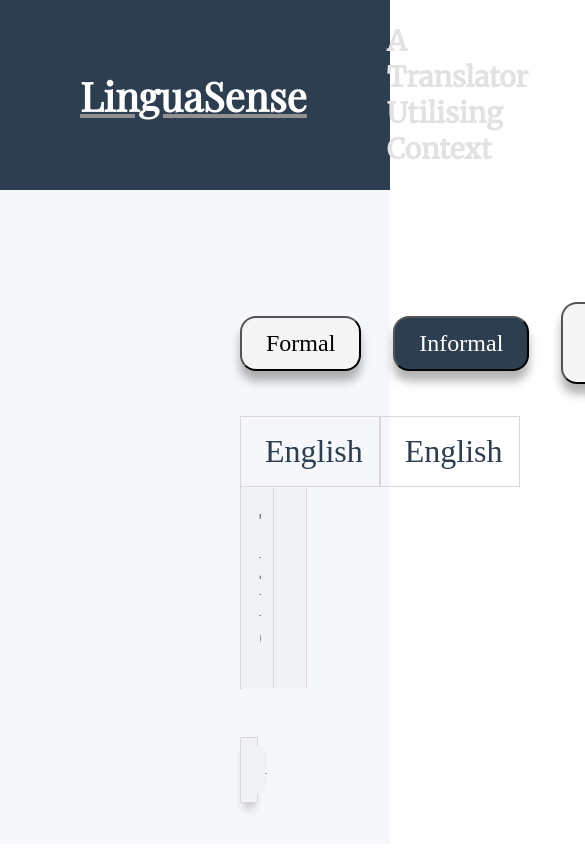
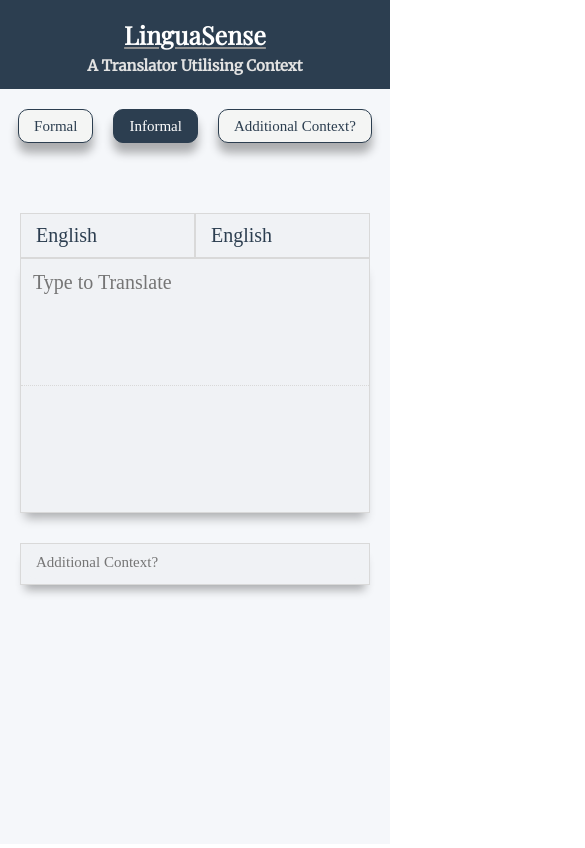
Before and after one commit to NedasU/Context-Translator, a React (Create React App) app in the folder context_translator_frontend/: page / in a window 390 px wide. Shown: the top 848 px of the page, 585 px wide, since content can reach past the window. Built offline with nearby package versions, Linux system fonts and the light colour scheme.

Commit message:
Added styling and media to accomodate smaller screens. Removed uneccessary stylings in components aswell

```diff
--- a/context_translator_frontend/src/styles.css
+++ b/context_translator_frontend/src/styles.css
@@ -11,6 +11,7 @@
   --main-layout-direction:column;
   --page-background-color: #F5F7FA;
 }
+
 
 html, body {
   height: 100%;
@@ -81,6 +82,7 @@ html, body {
 
 .contextSelectorItem {
   background-color: var(--unselected-background-color);
+  color: #2C3E50;
   padding: 0.75rem 1.5rem;
   border-radius: 1rem;
   font-family: var(--header-description-font-family);
@@ -115,9 +117,6 @@ html, body {
 
 .languageBox {
   flex: 1;
-  display: flex;
-  flex-direction: column;
-  gap: 0.5rem;
   padding: 1rem 1rem 1rem 1.5rem;
   font-family: var(--header-description-font-family);
   color: #2C3E50;
@@ -148,7 +147,7 @@ html, body {
   padding: 1rem;
   box-shadow: 0 2px 10px rgba(0,0,0,0.1);
   z-index: 1000;
-  min-width: 600px;
+  min-width: 100%;
 
   /* Smooth transitions for both opening and closing */
   transition: all 0.2s ease;
@@ -186,6 +185,7 @@ html, body {
   background-color: var(--selected-background-color);
   color: white;
 }
+
 
 .translatorFormContainer {
   display: var(--main-layout);
@@ -256,3 +256,75 @@ html, body {
 textarea:focus {
   outline: none;
 }
+
+@media (max-width: 800px) {
+  html, body {
+    font-size: 10px;
+  }
+  .header {
+    flex-direction: column;
+    gap: 0rem;
+    height: 10rem;
+    padding: 0;
+    justify-content: center;
+    align-items: center;
+  }
+  .header .headerTitle {
+    margin-bottom: 0rem;
+  }
+  .header .headerDescription {
+    margin-top: 0.5rem;
+    font-size: 1.5rem;
+  }
+
+  .contentArea {
+    margin: 0rem;
+    /* max-height: 45rem; */
+  }
+
+  .contextSelector {
+    margin-top: 2rem;
+    margin-bottom: 5rem;
+    justify-content: center;
+    align-items: center;
+  }
+  .contextSelectorItem{
+    border: 1px solid var(--selected-background-color);
+  }
+
+  .translationBox {
+    margin:0rem 2rem;
+  }
+
+  .translatorFormContainer {
+    flex-direction: column;
+  }
+
+  .dropdown-grid{
+    font-size: 10px;
+    max-width: 95%;
+    padding: 0.5em;
+  }
+  .language-option{
+    font-size: 1em;
+    padding: 0.5em;
+    line-height: 1.5em;
+  }
+
+  .translatorForm {
+    border-right: none;
+  }
+
+  .translatorForm:first-child{
+    border-bottom: 1px dotted #D9D9D9 ;
+  }
+
+  .translatorFormTextArea {
+    height: 10rem;
+    max-width: 95%;
+  }
+
+  .additionalContextContainer {
+    margin: 0rem 2rem;
+  }
+}
```
